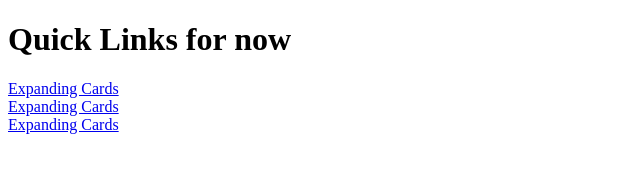
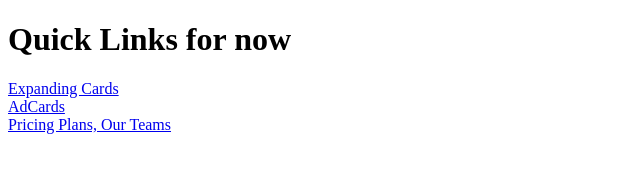
Before and after one commit to saurabhsri108/ui-components, a website: page components/index.html in a window 1280 px wide. Shown: the whole page, without its empty margins (0-640 px from the left). Drawn offline with Linux system fonts and the light colour scheme.

```diff
--- a/components/index.html
+++ b/components/index.html
@@ -11,10 +11,10 @@
       <a href="./1_expanding_cards/index.html">Expanding Cards</a>
     </div>
     <div class="adcards">
-      <a href="./2_adcards/index.html">Expanding Cards</a>
+      <a href="./2_adcards/index.html">AdCards</a>
     </div>
     <div class="pricing_ourteams">
-      <a href="./3_pricing_ourteams/index.html">Expanding Cards</a>
+      <a href="./3_pricing_ourteams/index.html">Pricing Plans, Our Teams</a>
     </div>
   </body>
 </html>
```
